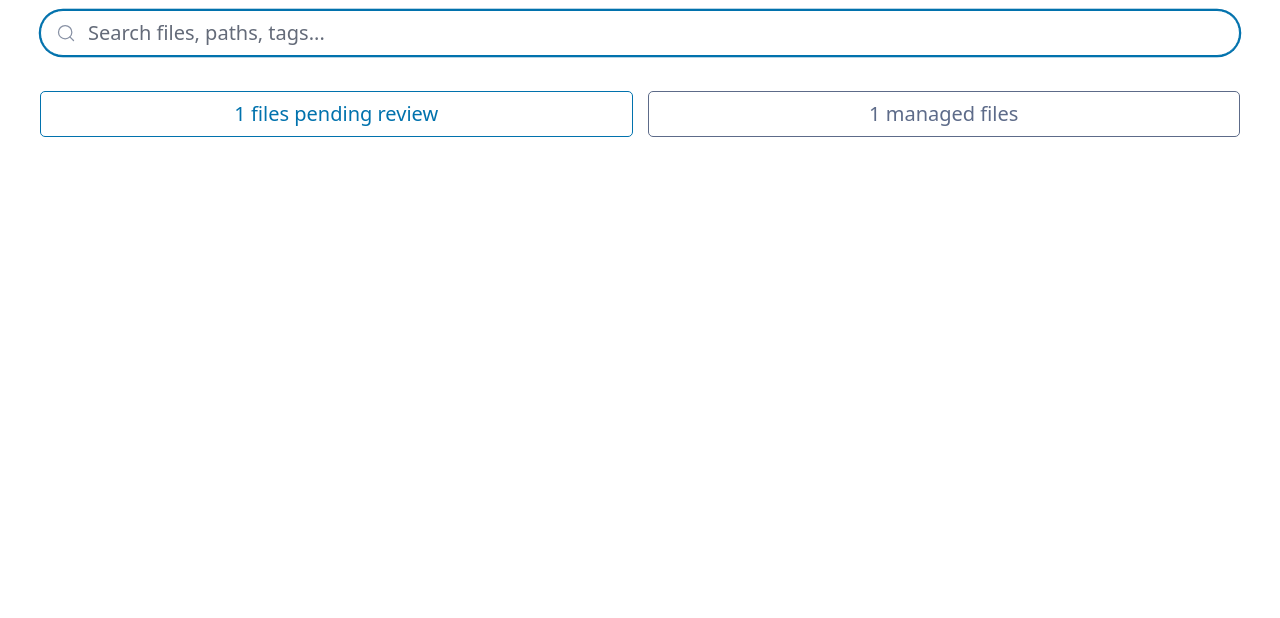
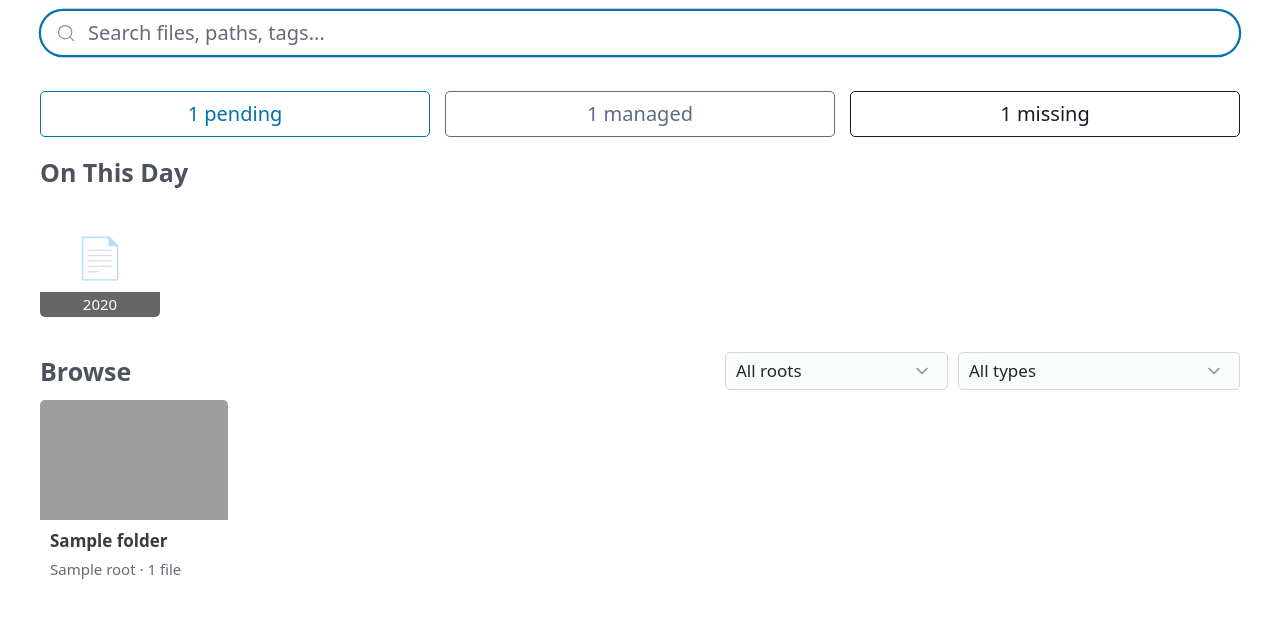
Before and after one commit to chris-peterson/pinpoint, a FastAPI app: template implementations/1-python/src/pinpoint/web/templates/home.html in a window 1280 px wide. Shown: the part 43-661 px from the top of the page. Run offline with FastAPI, Linux system fonts and the light colour scheme; the template is opened without the code that fills it: most values are stand-ins (such as "Sample title", 1, 10 or a date in 2020); data that the repository does not hold is empty; some libraries are stand-ins or nearby versions; grey boxes are pictures that could not be loaded.

Commit message:
Add output monitoring, search/browse home page with folder cards
- Add monitoring.py: startup verification of managed files, watchfiles-based
  output directory watcher detecting deletes/renames/modifications
- Wire monitoring into __main__.py lifespan (verify on startup, watch task)
- Rewrite home page with folder card grid grouped by root-specific tags,
  On This Day section for memories, root/type filter dropdowns, improved
  search with favorites-first ordering
- Add CSS for folder cards, On This Day thumbnails, browse filters

https://claude.ai/code/session_01DWSqcn8zqDnzzbedUX7BU8

```diff
--- a/implementations/1-python/src/pinpoint/__main__.py
+++ b/implementations/1-python/src/pinpoint/__main__.py
@@ -18,6 +18,7 @@ from pinpoint.analysis.worker import run_analysis
 from pinpoint.api import files, queue, tags
 from pinpoint.config import ConfigHolder, load_config
 from pinpoint.discovery import DiscoveryStatus, scan_input
+from pinpoint.monitoring import verify_managed_files, watch_output
 from pinpoint.web import routes
 
 logging.basicConfig(
@@ -98,9 +99,16 @@ async def lifespan(app: FastAPI):
 
         analysis_task = asyncio.create_task(run_analysis_worker())
 
+    # Verify managed files exist at expected paths [OM periodic]
+    await verify_managed_files(db)
+
+    # Start output directory watcher [OM-1 through OM-7]
+    watcher_task = asyncio.create_task(watch_output(db, config.output))
+
     yield
 
     # Shutdown
+    watcher_task.cancel()
     if analysis_task:
         analysis_task.cancel()
     discovery_task.cancel()
--- a/implementations/1-python/src/pinpoint/web/static/style.css
+++ b/implementations/1-python/src/pinpoint/web/static/style.css
@@ -373,3 +373,143 @@ label {
 .tag-add button {
     white-space: nowrap;
 }
+
+/* On This Day */
+.on-this-day {
+    margin: 1rem 0;
+}
+
+.on-this-day h4 {
+    margin-bottom: 0.5rem;
+}
+
+.otd-grid {
+    display: flex;
+    gap: 0.5rem;
+    overflow-x: auto;
+    padding-bottom: 0.25rem;
+}
+
+.otd-card {
+    position: relative;
+    flex: 0 0 120px;
+    height: 120px;
+    border-radius: var(--pico-border-radius);
+    overflow: hidden;
+    text-decoration: none;
+    background: var(--pico-card-background-color);
+    display: flex;
+    align-items: center;
+    justify-content: center;
+}
+
+.otd-card img {
+    width: 100%;
+    height: 100%;
+    object-fit: cover;
+}
+
+.otd-icon {
+    font-size: 2rem;
+    opacity: 0.5;
+}
+
+.otd-year {
+    position: absolute;
+    bottom: 0;
+    left: 0;
+    right: 0;
+    background: rgba(0, 0, 0, 0.6);
+    color: #fff;
+    font-size: 0.75em;
+    text-align: center;
+    padding: 0.1em 0;
+}
+
+/* Browse section */
+.browse-section {
+    margin-top: 1.5rem;
+}
+
+.browse-header {
+    display: flex;
+    align-items: center;
+    justify-content: space-between;
+    margin-bottom: 0.5rem;
+}
+
+.browse-header h4 {
+    margin-bottom: 0;
+}
+
+.browse-filters {
+    display: flex;
+    gap: 0.5rem;
+}
+
+.browse-filters select {
+    width: auto;
+    margin-bottom: 0;
+    padding: 0.25rem 0.5rem;
+    font-size: 0.85em;
+}
+
+/* Folder cards */
+.folder-grid {
+    display: grid;
+    grid-template-columns: repeat(auto-fill, minmax(160px, 1fr));
+    gap: 0.75rem;
+}
+
+.folder-card {
+    text-decoration: none;
+    color: inherit;
+    border-radius: var(--pico-border-radius);
+    overflow: hidden;
+    background: var(--pico-card-background-color);
+    transition: transform 0.1s;
+}
+
+.folder-card:hover {
+    transform: translateY(-2px);
+}
+
+.folder-hero {
+    height: 120px;
+    overflow: hidden;
+}
+
+.folder-hero img {
+    width: 100%;
+    height: 100%;
+    object-fit: cover;
+}
+
+.folder-hero-empty {
+    display: flex;
+    align-items: center;
+    justify-content: center;
+    background: var(--pico-secondary-focus);
+}
+
+.folder-icon {
+    font-size: 2.5rem;
+    opacity: 0.4;
+}
+
+.folder-info {
+    padding: 0.4rem 0.5rem;
+}
+
+.folder-info strong {
+    display: block;
+    font-size: 0.85em;
+    overflow: hidden;
+    text-overflow: ellipsis;
+    white-space: nowrap;
+}
+
+.folder-info small {
+    color: var(--pico-muted-color);
+    font-size: 0.75em;
+}
--- a/implementations/1-python/src/pinpoint/web/templates/home.html
+++ b/implementations/1-python/src/pinpoint/web/templates/home.html
@@ -11,12 +11,17 @@
 <div class="home-stats">
     {% if pending_count > 0 %}
     <a href="/queue" role="button" class="outline">
-        {{ pending_count }} files pending review
+        {{ pending_count }} pending
     </a>
     {% endif %}
     {% if managed_count > 0 %}
     <a href="/library" role="button" class="outline secondary">
-        {{ managed_count }} managed files
+        {{ managed_count }} managed
+    </a>
+    {% endif %}
+    {% if missing_count > 0 %}
+    <a href="/library" role="button" class="outline contrast">
+        {{ missing_count }} missing
     </a>
     {% endif %}
     {% if pending_count == 0 and managed_count == 0 %}
@@ -25,6 +30,92 @@
     </article>
     {% endif %}
 </div>
+
+{# On This Day #}
+{% if on_this_day %}
+<section class="on-this-day">
+    <h4>On This Day</h4>
+    <div class="otd-grid">
+        {% for item in on_this_day %}
+        <a href="/file/{{ item.id }}" class="otd-card">
+            {% if item.file_class == "image" %}
+            <img src="/api/files/{{ item.id }}/content" alt="" loading="lazy">
+            {% elif item.file_class == "video" %}
+            <div class="otd-icon">&#9654;</div>
+            {% else %}
+            <div class="otd-icon">&#128196;</div>
+            {% endif %}
+            <span class="otd-year">{{ item.year }}</span>
+        </a>
+        {% endfor %}
+    </div>
+</section>
+{% endif %}
+
+{# Browse filters #}
+{% if managed_count > 0 %}
+<section class="browse-section">
+    <div class="browse-header">
+        <h4>Browse</h4>
+        <div class="browse-filters">
+            <select onchange="applyHomeFilter('root', this.value)">
+                <option value="">All roots</option>
+                {% for r in available_roots %}
+                <option value="{{ r.root }}" {% if filter_root == r.root %}selected{% endif %}>
+                    {{ r.root }} ({{ r.cnt }})
+                </option>
+                {% endfor %}
+            </select>
+            <select onchange="applyHomeFilter('file_class', this.value)">
+                <option value="">All types</option>
+                {% for c in available_classes %}
+                <option value="{{ c.file_class }}" {% if filter_class == c.file_class %}selected{% endif %}>
+                    {{ c.file_class }} ({{ c.cnt }})
+                </option>
+                {% endfor %}
+            </select>
+        </div>
+    </div>
+
+    {% if folders %}
+    <div class="folder-grid">
+        {% for folder in folders %}
+        <a href="/library#{{ folder.key }}" class="folder-card">
+            {% if folder.hero_id %}
+            <div class="folder-hero">
+                <img src="/api/files/{{ folder.hero_id }}/content" alt="" loading="lazy">
+            </div>
+            {% else %}
+            <div class="folder-hero folder-hero-empty">
+                <span class="folder-icon">&#128193;</span>
+            </div>
+            {% endif %}
+            <div class="folder-info">
+                <strong>{{ folder.label }}</strong>
+                <small>{{ folder.root }} &middot; {{ folder.count }} file{{ "s" if folder.count != 1 }}</small>
+            </div>
+        </a>
+        {% endfor %}
+    </div>
+    {% else %}
+    <p>No managed files{% if filter_root or filter_class %} matching these filters{% endif %}.</p>
+    {% endif %}
+</section>
+
+<script>
+function applyHomeFilter(key, value) {
+    const params = new URLSearchParams(window.location.search);
+    if (value) {
+        params.set(key, value);
+    } else {
+        params.delete(key);
+    }
+    params.delete('q');
+    const qs = params.toString();
+    window.location.href = '/' + (qs ? '?' + qs : '');
+}
+</script>
+{% endif %}
 {% endif %}
 
 {% if q %}
@@ -37,7 +128,6 @@
             <th>File</th>
             <th>Root</th>
             <th>Type</th>
-            <th>Status</th>
             <th>Tags</th>
         </tr>
     </thead>
@@ -46,18 +136,13 @@
         <tr>
             <td>
                 {% set display_path = row.managed_path or row.source_path %}
-                {% if row.status == 'managed' %}
-                    <a href="/api/files/{{ row.id }}/content" target="_blank">
-                        {{ display_path | basename }}
-                    </a>
-                {% else %}
-                    {{ display_path | basename }}
-                {% endif %}
+                <a href="/file/{{ row.id }}">
+                    {% if row.favorite %}&#9733; {% endif %}{{ display_path | basename }}
+                </a>
                 <br><small>{{ display_path }}</small>
             </td>
             <td><code>{{ row.root }}</code></td>
             <td>{{ row.file_class }}</td>
-            <td>{{ row.status }}</td>
             <td><small>{{ row.tag_list or '' }}</small></td>
         </tr>
         {% endfor %}
```
Also changed, not shown: implementations/1-python/src/pinpoint/monitoring.py (added, +166 -0 lines), implementations/1-python/src/pinpoint/web/routes.py (+130 -7 lines).
